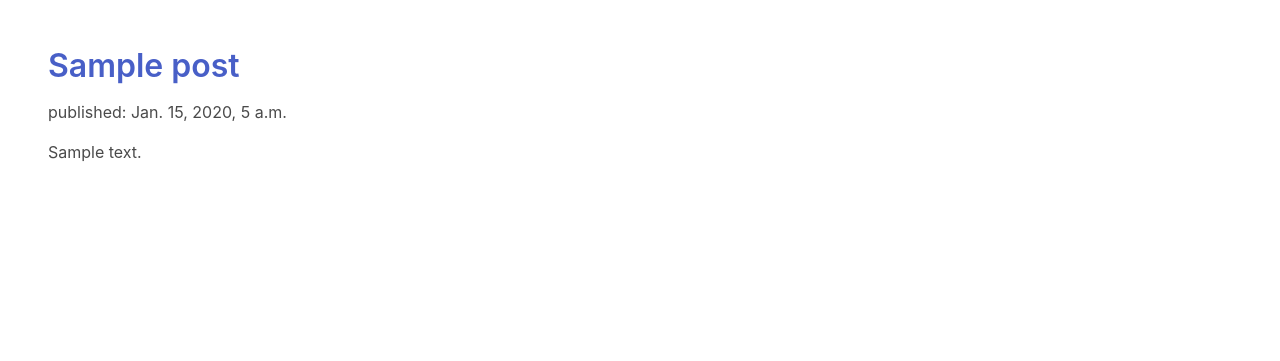
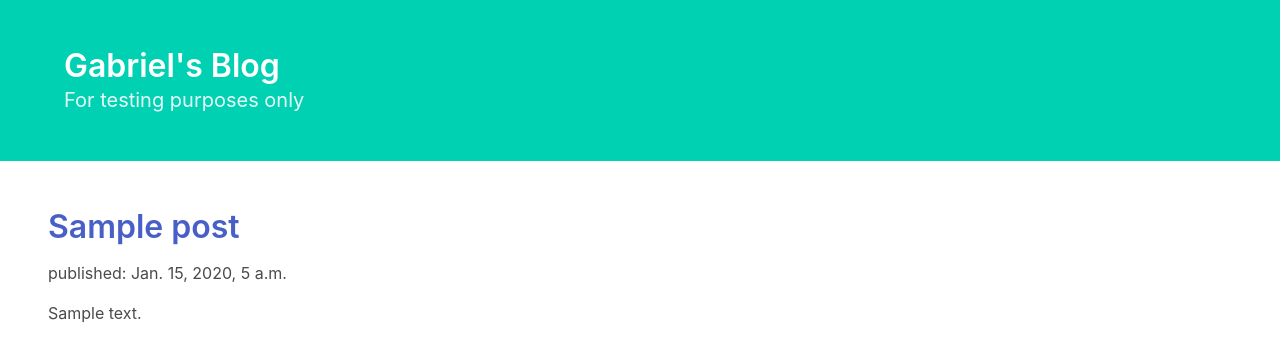
Before and after one commit to premierrufus/my-first-blog, a Django app: template templates/blog/post_list.html in a window 1280 px wide. Shown: the top 361 px of the page. Run offline with Django 3.2, Linux system fonts and the light colour scheme; the template is opened without the code that fills it: values that come from a table or form of the project are taken from there, others are empty; tables that the repository leaves empty hold one stand-in row (values such as "Sample post"); some libraries are stand-ins or nearby versions.

Commit message:
bulma added

```diff
--- a/templates/blog/post_list.html
+++ b/templates/blog/post_list.html
@@ -3,13 +3,26 @@
   <head>
     <meta charset="utf-8">
     <meta name="viewport" content="width=device-width, initial-scale=1">
-    <title>Hello Bulma!</title>
+    <title>My Blog</title>
     <link rel="stylesheet" href="https://maxcdn.bootstrapcdn.com/font-awesome/4.7.0/css/font-awesome.min.css">
     <link rel="stylesheet" href="https://cdnjs.cloudflare.com/ajax/libs/bulma/0.6.1/css/bulma.min.css">
   </head>
   <body>
+      <section class="hero is-primary">
+          <div class="hero-body">
+              <div class="container">
+                  <div class="columns is-vcentered">
+                      <div class="column">
+                          <h1 class="title">Gabriel's Blog</h1>
+                          <p class="subtitle">For testing purposes only</p>
+                      </div>
+                  </div>
+              </div>
+          </div>
+      </section>
+
       <section class="section">
-      {%for post in posts%}
+          {% for post in posts %}
                 <div class="content">
                     <h1><a href="">{{ post.title }}</a></h1>
                     <p>published: {{ post.published_date }}</p>
```
Lines whose indentation alone changed are shown as unchanged.
